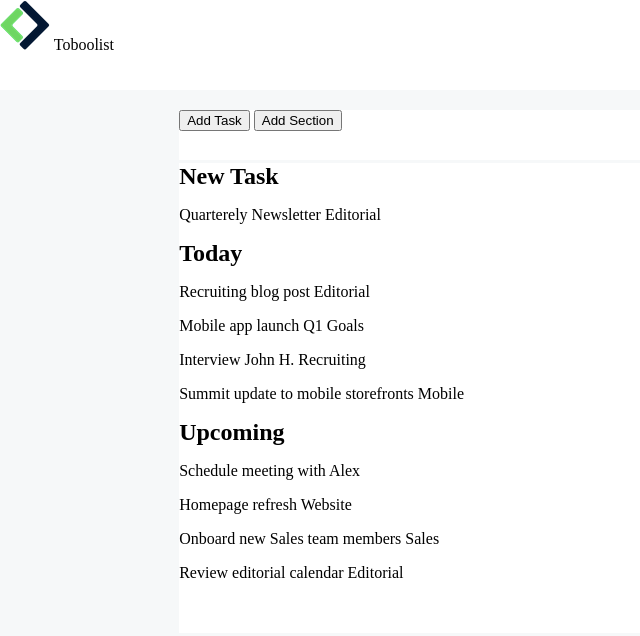
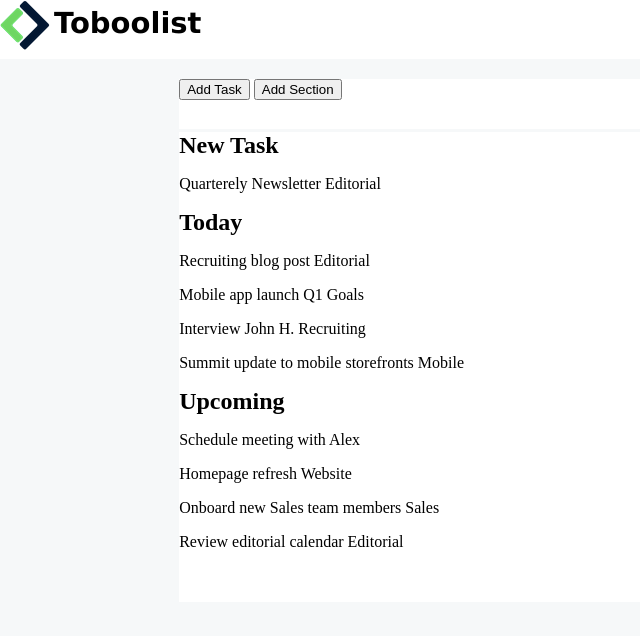
Before and after one commit to Thunderbird93/html-css-toboolist, a plain HTML site: page index.html in a window 1280 px wide. Shown: the whole page, without its empty margins (0-640 px from the left). Drawn offline with Linux system fonts and the light colour scheme.

Commit message:
add font

```diff
--- a/index.html
+++ b/index.html
@@ -14,7 +14,7 @@
     <header>
         <div class="box">
             <img src="img/Logo.png" alt="Logo">
-            <span>Toboolist</span>
+            <span class="titolo">Toboolist</span>
         </div>
     </header>
 
--- a/style.css
+++ b/style.css
@@ -5,7 +5,7 @@ body {
 }
 
 .box {
-    height: 90px;
+    height: 59px;
     width: auto;
     background-color: white;
     margin: 0px 0px;
@@ -35,3 +35,15 @@ body {
 h2 {
     margin: 0 0;
 }
+
+
+.titolo {
+    font-size: 29px;
+    font-weight: bold;
+    vertical-align: sub;
+    font-family: Verdana, Geneva, Tahoma, sans-serif;
+}
+
+.box img{
+    vertical-align: middle;
+}
```
